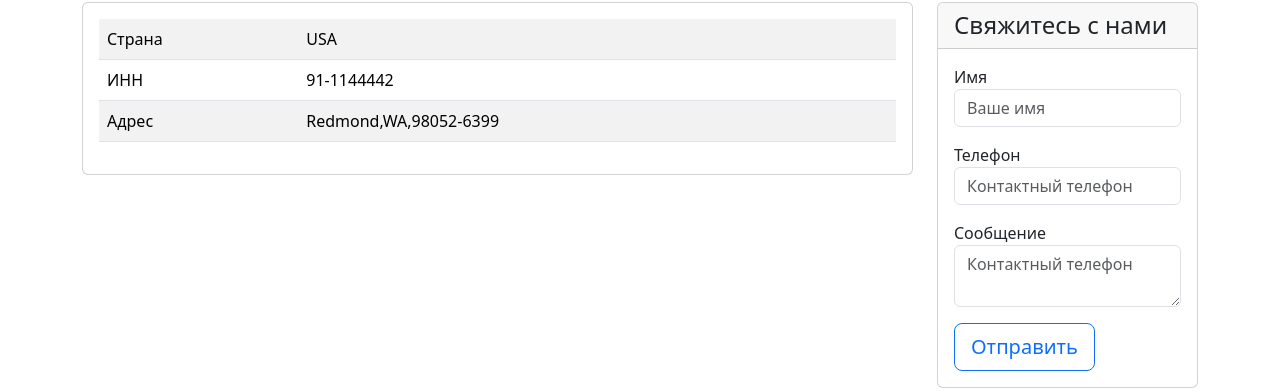
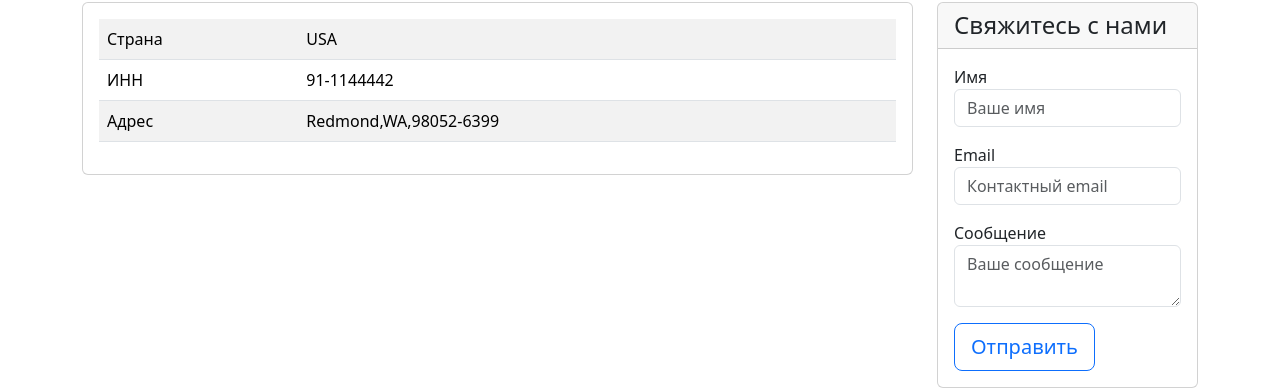
Before and after one commit to Mikhail1Solovev/homework_19.2, a Django app: page /contacts/ in a window 1280 px wide. Shown: the part 236-628 px from the top of the page. Run offline with Django 5.2, Linux system fonts and the light colour scheme.

Commit message:
Initial commit

```diff
--- a/catalog/templates/catalog/contacts.html
+++ b/catalog/templates/catalog/contacts.html
@@ -54,12 +54,12 @@
                             <input type="text" name="name" class="form-control" id="name" placeholder="Ваше имя" required>
                         </div>
                         <div class="mb-3">
-                            <label for="phone">Телефон</label>
-                            <input type="text" name="phone" class="form-control" id="phone" placeholder="Контактный телефон" required>
+                            <label for="email">Email</label>
+                            <input type="email" name="email" class="form-control" id="email" placeholder="Контактный email" required>
                         </div>
                         <div class="mb-3">
                             <label for="message">Сообщение</label>
-                            <textarea type="text" name="message" class="form-control" id="message" placeholder="Контактный телефон" required></textarea>
+                            <textarea name="message" class="form-control" id="message" placeholder="Ваше сообщение" required></textarea>
                         </div>
                         <button type="submit" class="btn btn-lg btn-block btn-outline-primary">Отправить</button>
                     </form>
--- a/myproject/settings.py
+++ b/myproject/settings.py
@@ -33,7 +33,7 @@ ROOT_URLCONF = 'myproject.urls'
 TEMPLATES = [
     {
         'BACKEND': 'django.template.backends.django.DjangoTemplates',
-        'DIRS': [],
+        'DIRS': [BASE_DIR / 'templates'],  # Убедитесь, что здесь указана директория с шаблонами
         'APP_DIRS': True,
         'OPTIONS': {
             'context_processors': [
@@ -85,3 +85,4 @@ MEDIA_URL = '/media/'
 MEDIA_ROOT = BASE_DIR / 'media'
 
 DEFAULT_AUTO_FIELD = 'django.db.models.BigAutoField'
+STATICFILES_DIRS = [BASE_DIR / 'static']
```
Also changed, not shown: requirements.txt (+19 -0 lines), catalog/templates/base.html (renamed from catalog/templates/base/base.html), catalog/templates/catalog/home.html (line endings or trailing spaces).
